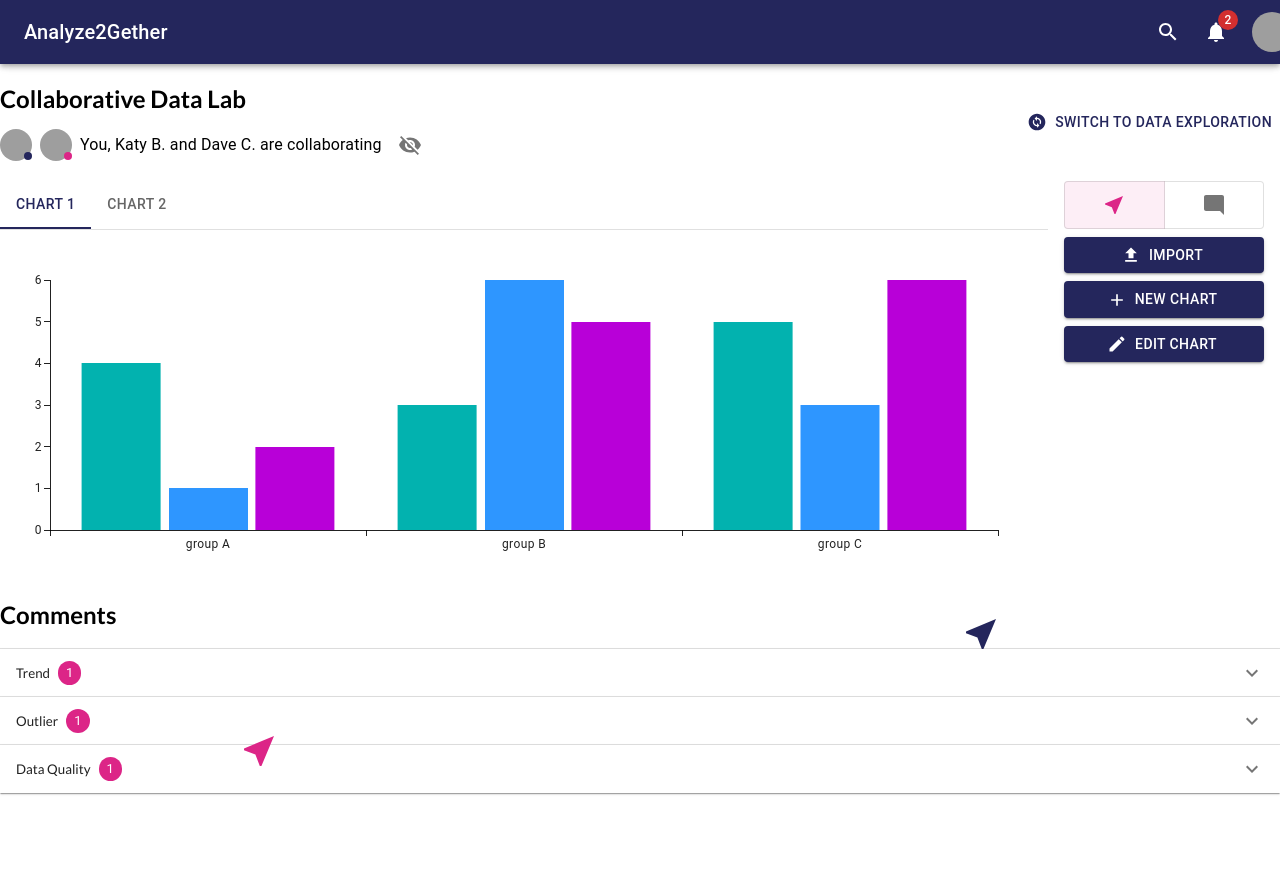
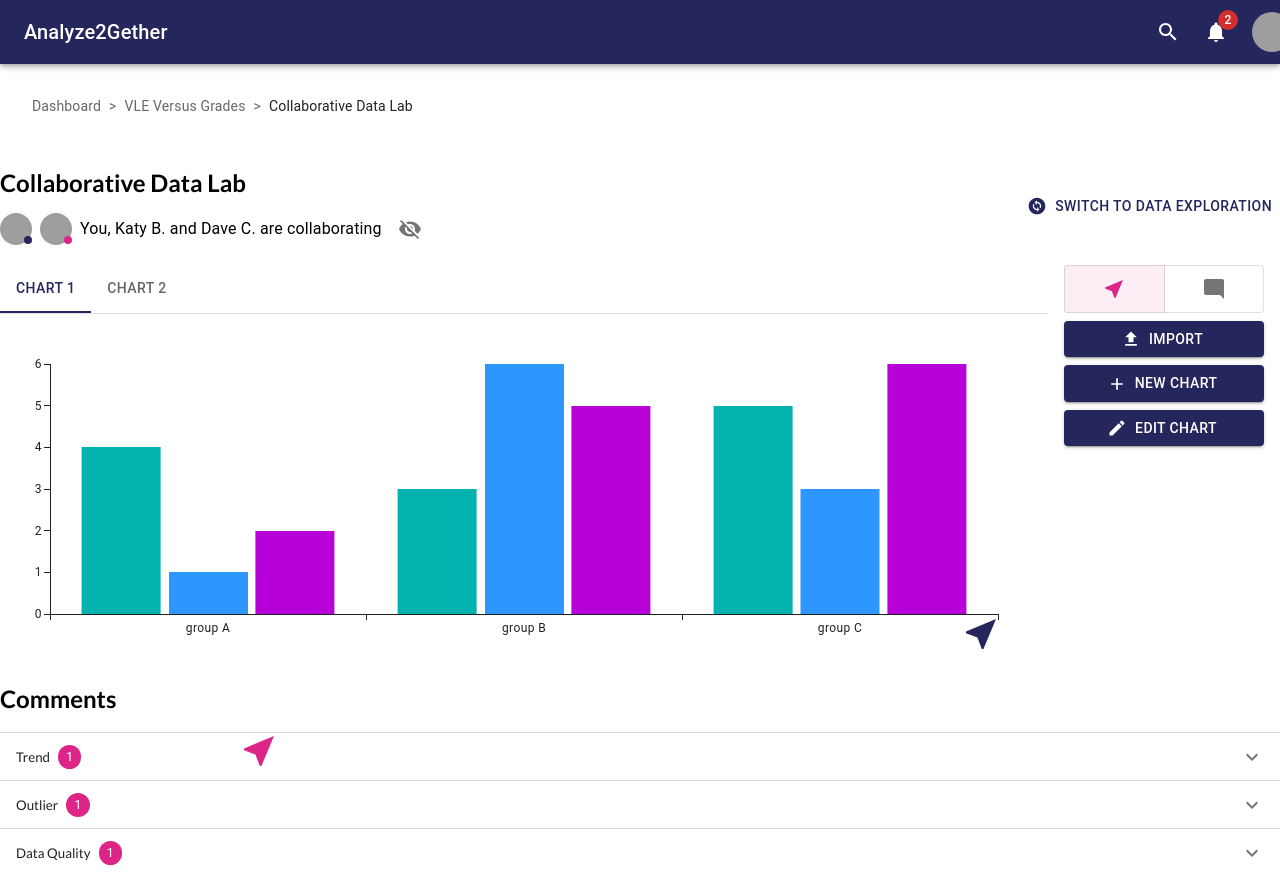
Before and after one commit to davcannon/Analyze2Gether, a React (Create React App) app: page /projects/1/collaborative in a window 1280 px wide. Shown: the top 877 px of the page. Before the commit the page ends 800 px from the top, so only its background shows below. Built offline with nearby package versions, Linux system fonts and the light colour scheme; grey boxes are pictures that could not be loaded.

Commit message:
feat: breadcrumbs for ProjectPage and DataPage

```diff
--- a/src/pages/DataPage.tsx
+++ b/src/pages/DataPage.tsx
@@ -95,6 +95,27 @@ export default function DataPage(props: DataPageProps) {
 
     return (
         <div>
+            <Box sx={{ display: "flex", alignItems: "center", gap: 1, padding: 4 }}>
+                <Link to="/" style={{ textDecoration: "none", color: "inherit" }}>
+                    <Typography variant="body2" color="textSecondary">
+                        Dashboard
+                    </Typography>
+                </Link>
+                <Typography variant="body2" color="textSecondary">
+                    &gt;
+                </Typography>
+                <Link to="/projects/1" style={{ textDecoration: "none", color: "inherit" }}>
+                    <Typography variant="body2" color="textSecondary">
+                        VLE Versus Grades
+                    </Typography>
+                </Link>
+                <Typography variant="body2" color="textSecondary">
+                    &gt;
+                </Typography>
+                <Typography variant="body2" color="textPrimary">
+                    {props.pageType === 'COLLABORATIVE' ? 'Collaborative Data Lab' : 'Data Exploration'}
+                </Typography>
+            </Box>
             <Box sx={{ display: 'flex', justifyContent: 'space-between', alignItems: 'center' }}>
                 <Box>
                     <h2>{props.pageType === 'COLLABORATIVE' ? 'Collaborative Data Lab' : 'Data Exploration'}</h2>
--- a/src/pages/ProjectPage.tsx
+++ b/src/pages/ProjectPage.tsx
@@ -16,9 +16,19 @@ export default function ProjectPage() {
     return (
         <Box sx={{ padding: 4 }}>
 
-            <Typography variant="body2" color="textSecondary">
-                Dashboard &gt; VLE Versus Grades
-            </Typography>
+            <Box sx={{ display: "flex", alignItems: "center", gap: 1 }}>
+                <Link to="/" style={{ textDecoration: "none", color: "inherit" }}>
+                    <Typography variant="body2" color="textSecondary">
+                        Dashboard
+                    </Typography>
+                </Link>
+                <Typography variant="body2" color="textSecondary">
+                    &gt;
+                </Typography>
+                <Typography variant="body2" color="textPrimary">
+                    VLE Versus Grades
+                </Typography>
+            </Box>
 
             <Typography variant="h4" fontWeight="bold" mt={2}>
                 VLE versus Grades
```
